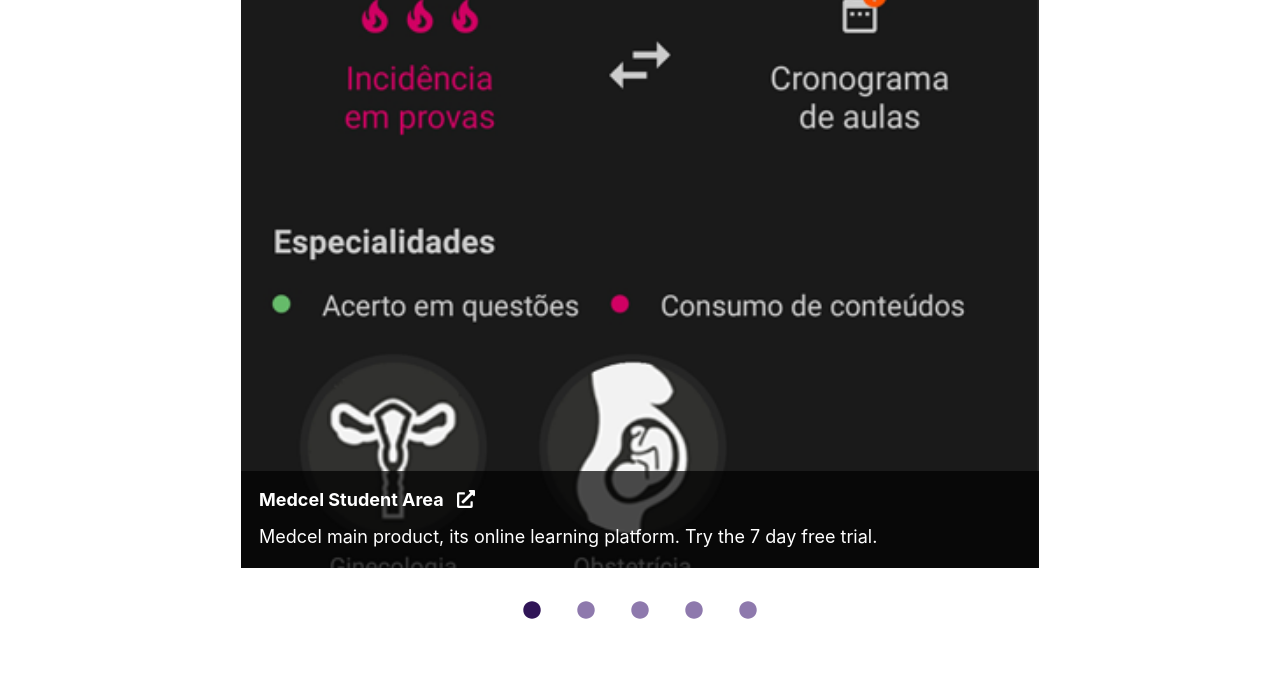
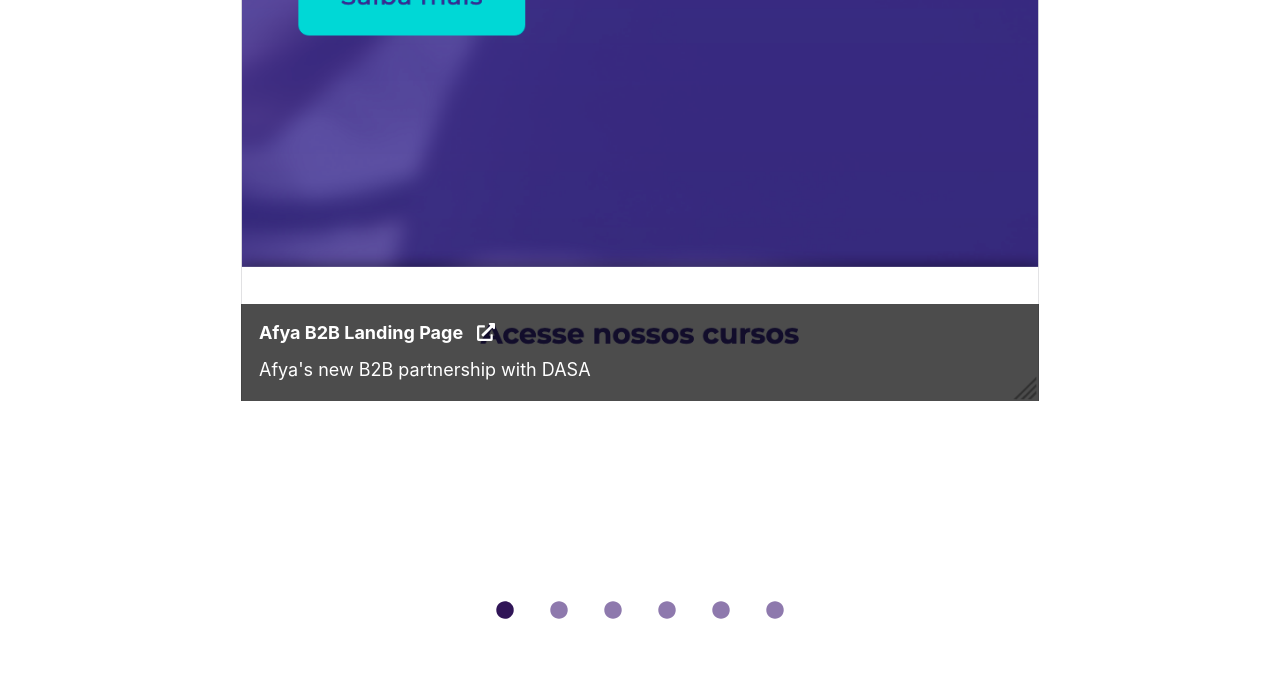
Before and after one commit to 1nfinity-5starZ/tommyPortfolio, a Gatsby site: page / in a window 1280 px wide. Shown: the part 1688-2375 px from the top of the page. Built offline with nearby package versions, Linux system fonts and the light colour scheme; Gatsby itself is replaced by a stand-in of ours.

Commit message:
add afyab2b to portfolio

```diff
--- a/src/components/portfolioCarousel.js
+++ b/src/components/portfolioCarousel.js
@@ -9,6 +9,20 @@ import FlexCenter from "../components/flexCenter"
 export default function PortfolioCarousel() {
   const data = useStaticQuery(graphql`
     query {
+      b2bAfyaMobile: file(relativePath: { eq: "portfolioScreens/b2bAfyaLPMobile.png" }) {
+        childImageSharp {
+          fluid {
+            ...GatsbyImageSharpFluid
+          }
+        }
+      }
+      b2bAfyaDesktop: file(relativePath: { eq: "portfolioScreens/b2bAfyaLPDesktop.png" }) {
+        childImageSharp {
+          fluid {
+            ...GatsbyImageSharpFluid
+          }
+        }
+      }
       medcelStudentAreaMobile: file(relativePath: { eq: "portfolioScreens/medcelStudentAreaMobile.png" }) {
         childImageSharp {
           fluid {
@@ -93,10 +107,21 @@ export default function PortfolioCarousel() {
   return (
     <Carousel>
       <Car
-        title="Medcel Student Area"
-        link="http://areaaluno.medcel.com.br"
-        desc="Medcel main product, its online learning platform. Try the 7 day free trial."
-        images={<Img fluid={artDirectBuilder('medcelStudentArea')} />}
+        title="Afya B2B Landing Page"
+        link="http://portal.dasaeduca.com.br"
+        desc="Afya's new B2B partnership with DASA"
+        images={<Img fluid={artDirectBuilder('b2bAfya')} />}
+      />
+      <Car
+        title="Afya Admin"
+        desc="Internal management system for Afya, supporting all company's areas"
+        images ={<Img fluid={artDirectBuilder('afyaAdmin')} />}
+      />
+      <Car
+        title="Afya Website"
+        link="http://afya.com.br"
+        desc="Institutional Afya website"
+        images ={<Img fluid={artDirectBuilder('afyaSite')} />}
       />
       <Car
         title="Medcel Website"
@@ -105,25 +130,16 @@ export default function PortfolioCarousel() {
         images={<Img fluid={artDirectBuilder('medcelSite')} />}
       />
       <Car
-        title="Afya Website"
-        link="http://afya.com.br"
-        desc="Institutional Afya website"
-        images ={<Img fluid={artDirectBuilder('afyaSite')} />}
+        title="Medcel Student Area"
+        link="http://areaaluno.medcel.com.br"
+        desc="Medcel main product, its online learning platform. Try the 7 day free trial."
+        images={<Img fluid={artDirectBuilder('medcelStudentArea')} />}
       />
       <Car
         title="Medcel Admin"
         desc="Internal management system for Medcel, supporting all company's areas"
         images ={<Img fluid={artDirectBuilder('medcelAdmin')} />}
       />
-      <Car
-        title="Afya Admin"
-        desc="Internal management system for Afya, supporting all company's areas"
-        images ={<Img fluid={artDirectBuilder('afyaAdmin')} />}
-      />
-      {/* <div>Area do Aluno</div>
-      <div>Medcel Admin</div>
-      <div>Afya Admin</div>
-      <div>Home Energy Reader</div> */}
     </Carousel>
   )
 }
--- a/src/pages/index.js
+++ b/src/pages/index.js
@@ -1,4 +1,4 @@
-import React, { useEffect, useState } from "react"
+import React, { useLayoutEffect, useState } from "react"
 import Img from "gatsby-image"
 import styled, { keyframes } from "styled-components"
 
@@ -76,7 +76,7 @@ const IndexPage = () => {
   const [index, setIndex] = useState(0)
   const [finished, setFinished] = useState(false)
 
-  useEffect(() => {
+  useLayoutEffect(() => {
     let id = setInterval(() => {
       setIndex(i => {
         if(i === 2) {
```
Also changed, not shown: src/images/portfolioScreens/b2bAfyaLPDesktop.png (added), src/images/portfolioScreens/b2bAfyaLPMobile.png (added).
